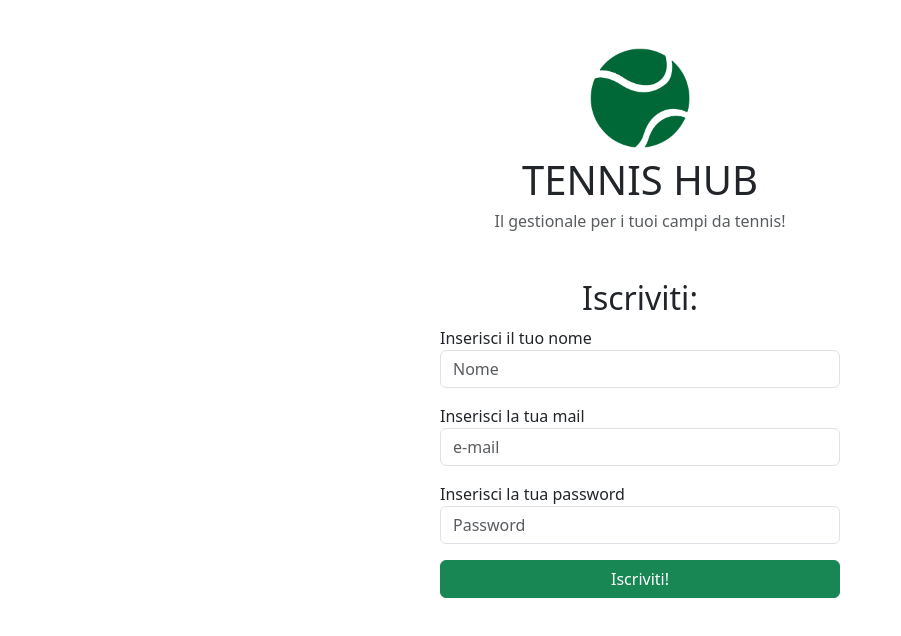
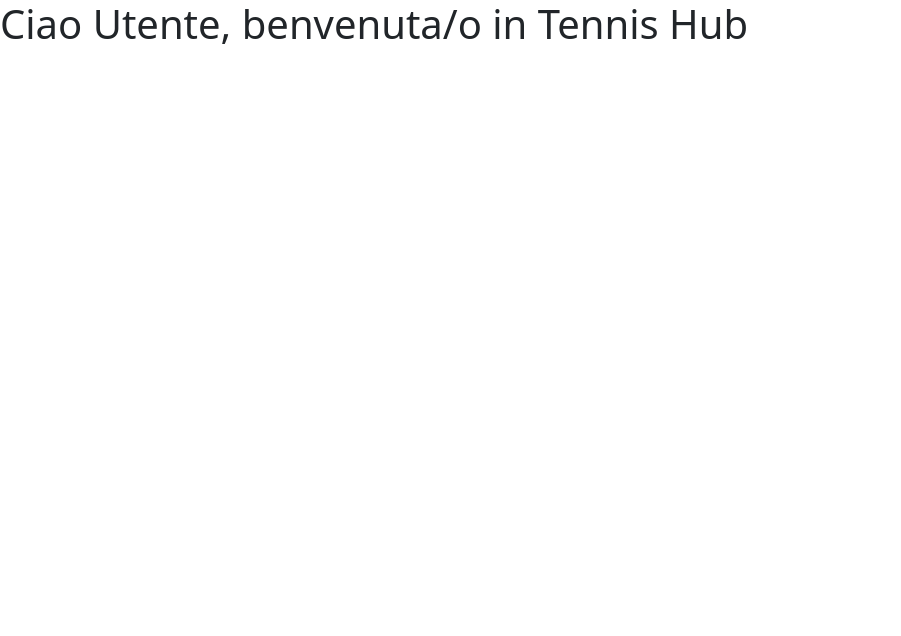
Before and after one commit to immacolato/vue-arenella-borettaz-castagna, a Vue app: page / in a window 1280 px wide. Shown: the top 636 px of the page, without its empty margins (0-901 px from the left). Built offline with nearby package versions, Linux system fonts and the light colour scheme.

Commit message:
Feat: add home page

```diff
--- a/package.json
+++ b/package.json
@@ -15,7 +15,7 @@
     "core-js": "^3.32.1",
     "pinia": "^2.1.6",
     "vue": "^3.3.4",
-    "vue-router": "^4.2.4",
+    "vue-router": "^4.0.13",
     "vuex": "^4.0.2"
   },
   "devDependencies": {
--- a/src/App.vue
+++ b/src/App.vue
@@ -1,13 +1,9 @@
 <template>
-  <SignUp />
+<router-view />
 </template>
 
 <script>
-import SignUp from './components/SignUp.vue'
 export default {
   name: 'App',
-  components: {
-    SignUp
   }
-}
 </script>
--- /dev/null
+++ b/src/components/Home.vue
@@ -0,0 +1,9 @@
+<template>
+    <h1>Ciao Utente, benvenuta/o in Tennis Hub</h1>
+</template>
+
+<script>
+    export default {
+        name: "HomePage"
+    }
+</script>
--- a/src/components/SignUp.vue
+++ b/src/components/SignUp.vue
@@ -58,8 +58,8 @@ export default {
       });
       console.warn(result);
       if (result.status == 201) {
-        alert("sign-up fatto");
         localStorage.setItem("user-info", JSON.stringify(result.data))
+        this.$router.push({name:'HomePage'})
       }
     }
   }
--- a/src/main.js
+++ b/src/main.js
@@ -1,6 +1,9 @@
 import { createApp } from 'vue'
 import App from './App.vue'
-import router from './router'
+import router from './routers'
+createApp(App)
+    .use(router)
+    .mount('#app')
 import 'bootstrap/dist/css/bootstrap.css'
 
 const app = createApp(App)
--- /dev/null
+++ b/src/routers.js
@@ -0,0 +1,23 @@
+import HomePage from "./components/Home.vue"
+import SignUp from "./components/SignUp.vue"
+import {createRouter,createWebHistory} from "vue-router"
+
+const routes = [
+{
+    name: "HomePage",
+    component: HomePage,
+    path:"/"
+},
+{
+    name: "SignUp",
+    component: SignUp,
+    path: "/sign-up"
+}
+];
+
+const router = createRouter ({
+history: createWebHistory(),
+routes
+})
+
+export default router;
```
Also changed, not shown: 1 other file (tests, documents, lock files or other folders).
